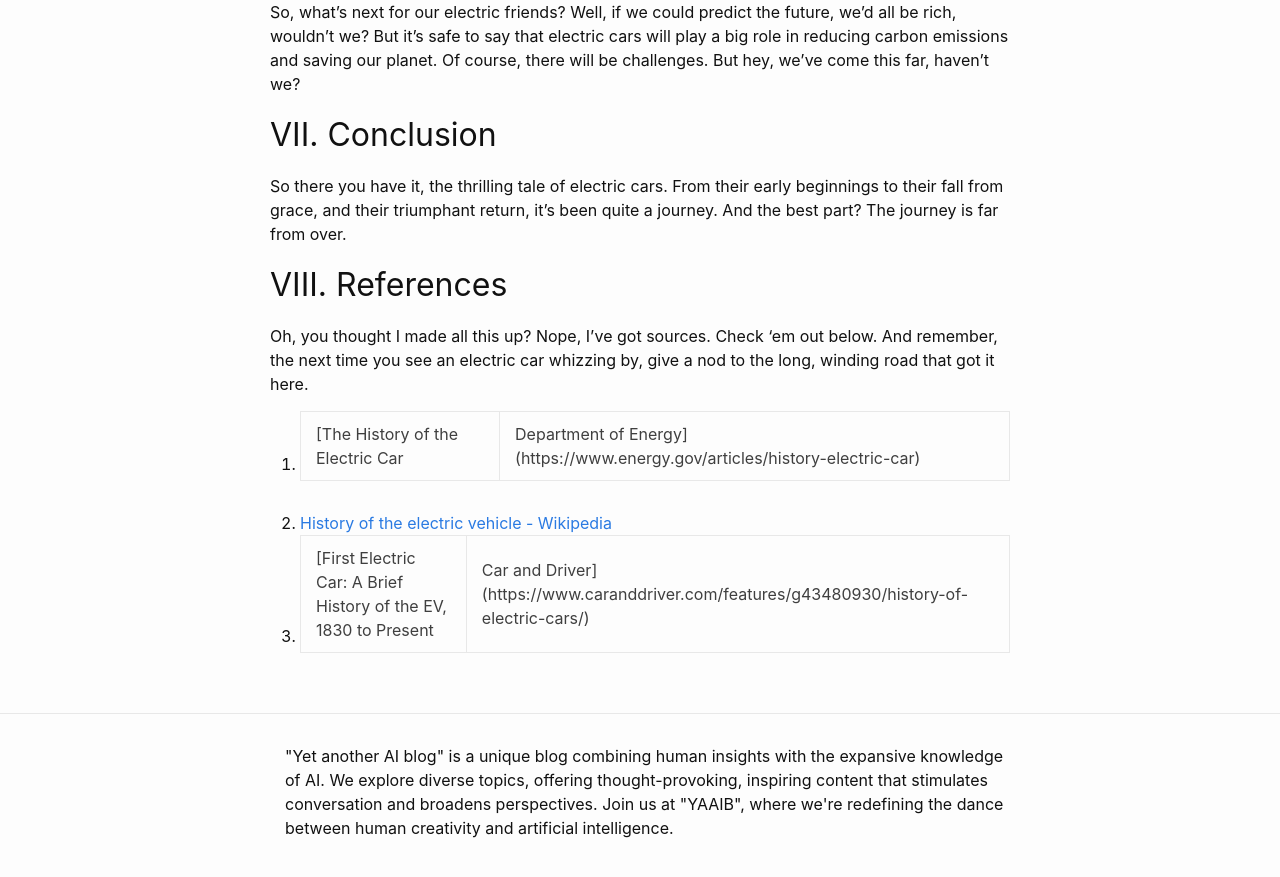
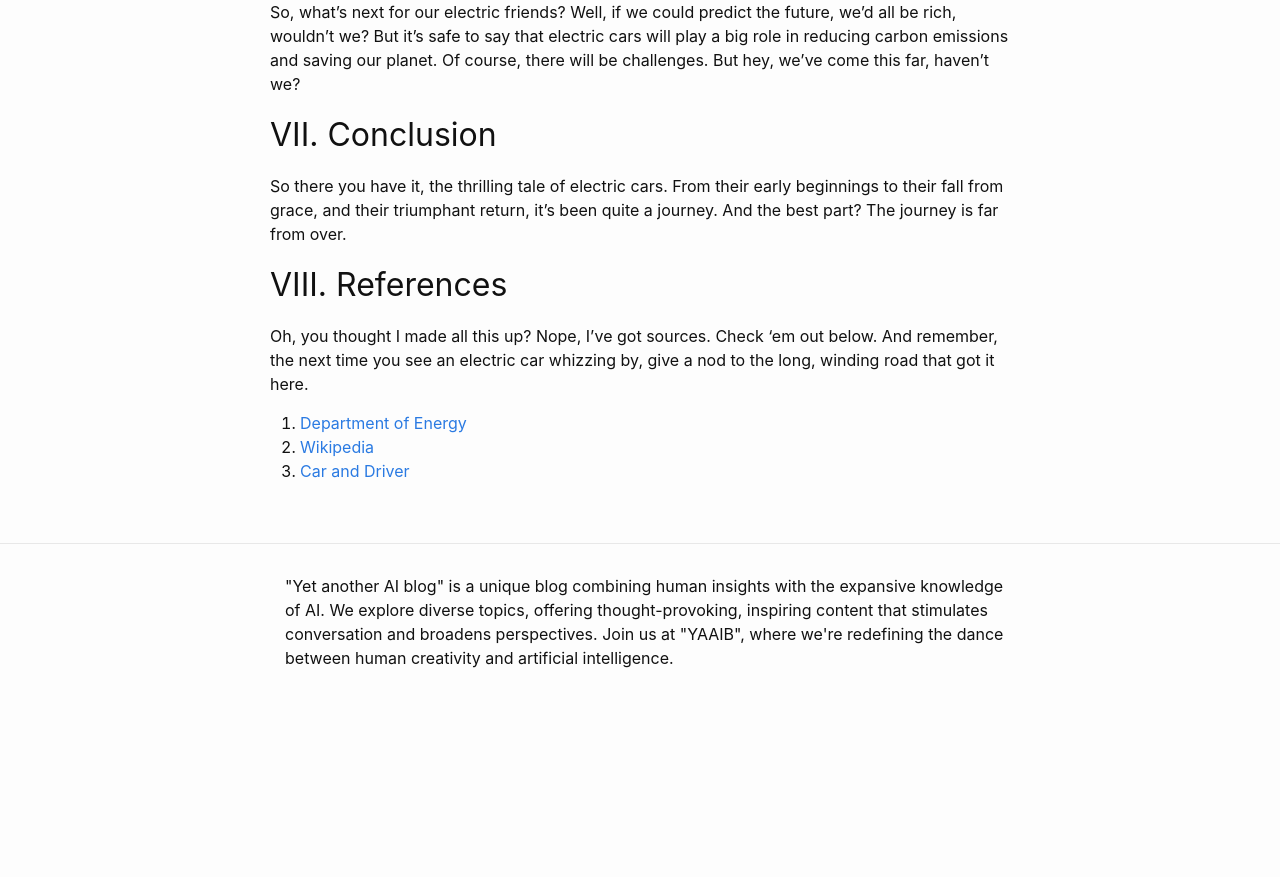
Before and after one commit to cornuwel/blog, a Jekyll site: the page built from _posts/2023-06-16-history-of-electric-cars.md, in a window 1280 px wide and 900 px high, scrolled down 1620 px. Shown: the top 877 px of the window. Built offline with Jekyll 4.4.1, drawn with Linux system fonts in a browser that asks for light colours; comment, search, counter and statistics services are not loaded; after the commit the page ends 2350 px from its top, so only the background shows below that.

Commit message:
Fix the links

```diff
--- a/_posts/2023-06-16-history-of-electric-cars.md
+++ b/_posts/2023-06-16-history-of-electric-cars.md
@@ -42,6 +42,6 @@ So there you have it, the thrilling tale of electric cars. From their early begi
 
 Oh, you thought I made all this up? Nope, I've got sources. Check 'em out below. And remember, the next time you see an electric car whizzing by, give a nod to the long, winding road that got it here.
 
-1. [The History of the Electric Car | Department of Energy](https://www.energy.gov/articles/history-electric-car)
-2. [History of the electric vehicle - Wikipedia](https://en.wikipedia.org/wiki/History_of_the_electric_vehicle)
-3. [First Electric Car: A Brief History of the EV, 1830 to Present | Car and Driver](https://www.caranddriver.com/features/g43480930/history-of-electric-cars/)
+1. [Department of Energy](https://www.energy.gov/articles/history-electric-car)
+2. [Wikipedia](https://en.wikipedia.org/wiki/History_of_the_electric_vehicle)
+3. [Car and Driver](https://www.caranddriver.com/features/g43480930/history-of-electric-cars/)
```
